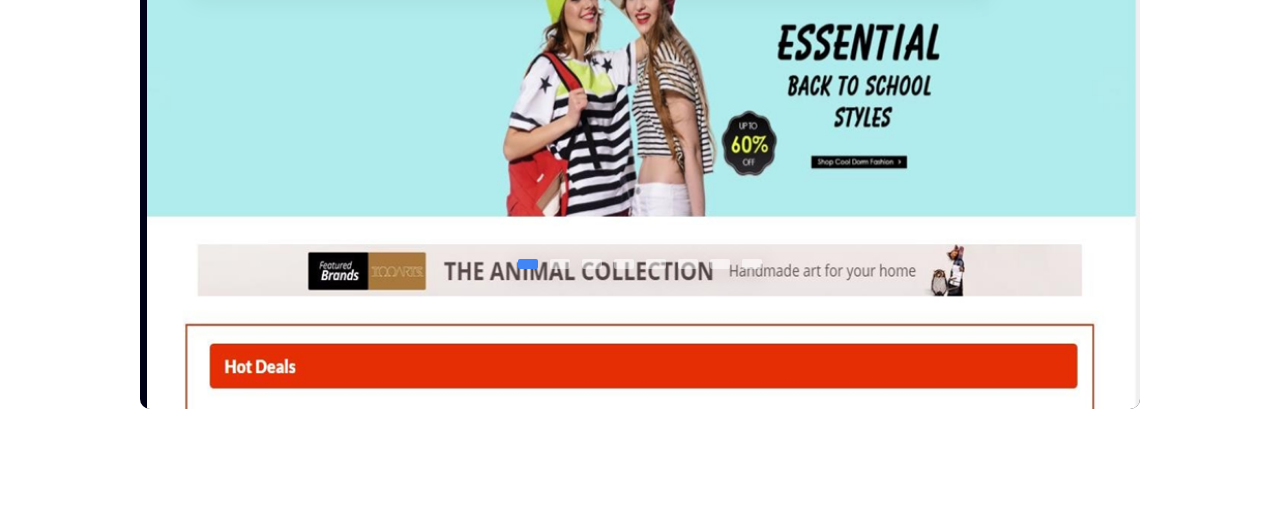
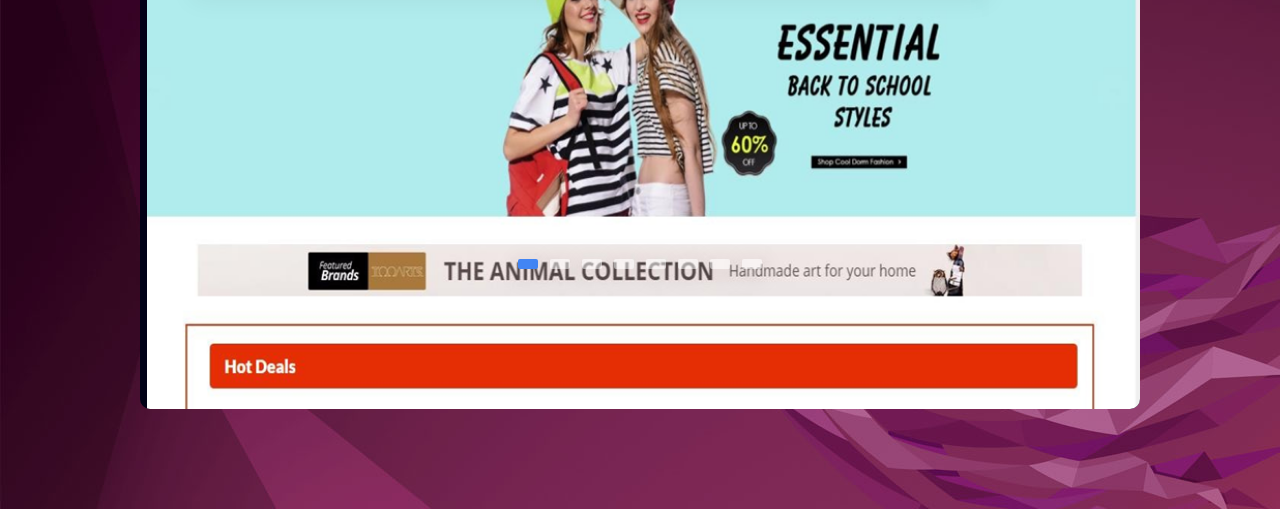
Before and after one commit to lhung894/Detection_DOSAttack_Snort, a plain HTML site: page index.html in a window 1280 px wide. Shown: the part 291-800 px from the top of the page. Drawn offline with Linux system fonts and the light colour scheme; the site is published under a folder, as on GitHub Pages, so addresses that start at the root find nothing.

Commit message:
Update style.css

```diff
--- a/style.css
+++ b/style.css
@@ -1,5 +1,4 @@
 @import url('https://fonts.googleapis.com/css2?family=Poppins:wght@100;200;300;400;500;600;700;800;900&display=swap');
-
 * {
     margin: 0;
     padding: 0;
@@ -13,7 +12,7 @@ body {
     justify-content: center;
     align-items: center;
     /*background: #000116;*/
-    background-image: url("/KQ/bia.jpg");
+    background-image: url("KQ/bia.jpg");
 }
 
 .slider {
@@ -80,7 +79,8 @@ body {
     opacity: 1;
 }
 
-.prev-btn, .next-btn {
+.prev-btn,
+.next-btn {
     z-index: 999;
     font-size: 2em;
     color: #222;
@@ -124,7 +124,6 @@ body {
     .slider {
         width: 100%;
     }
-
     .slider .slide .info {
         position: relative;
         width: 80%;
@@ -138,7 +137,6 @@ body {
         font-size: 1.8em;
         line-height: 40px;
     }
-
     .slider .slide .info p {
         font-size: 0.9em;
     }
```
